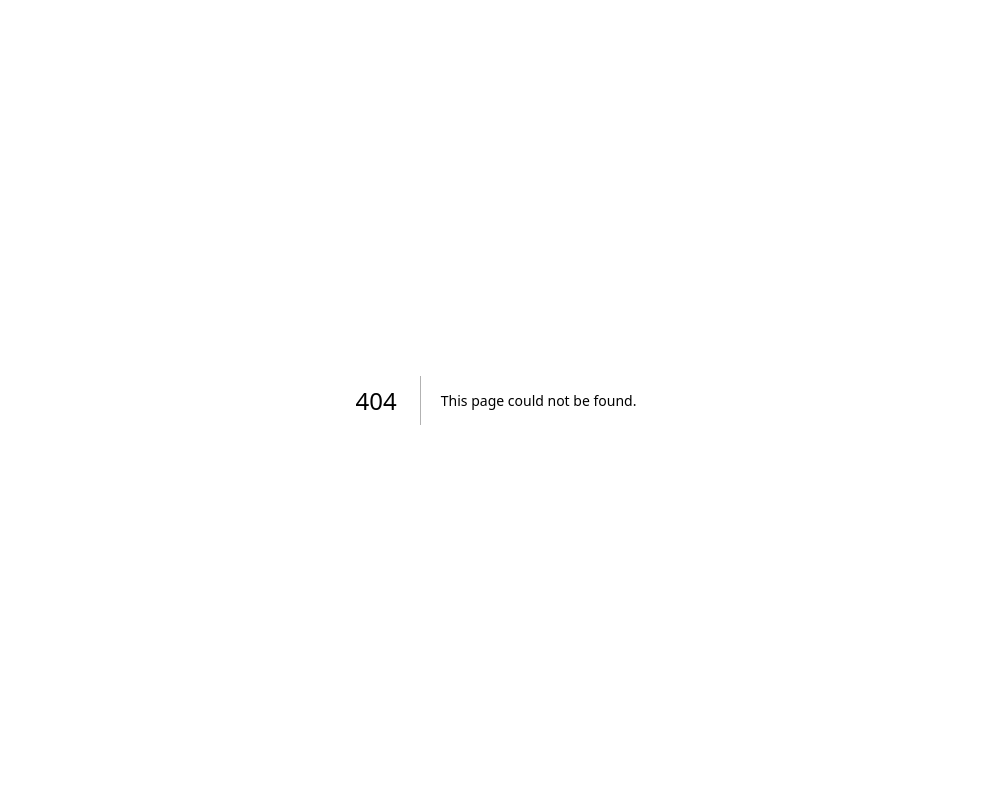
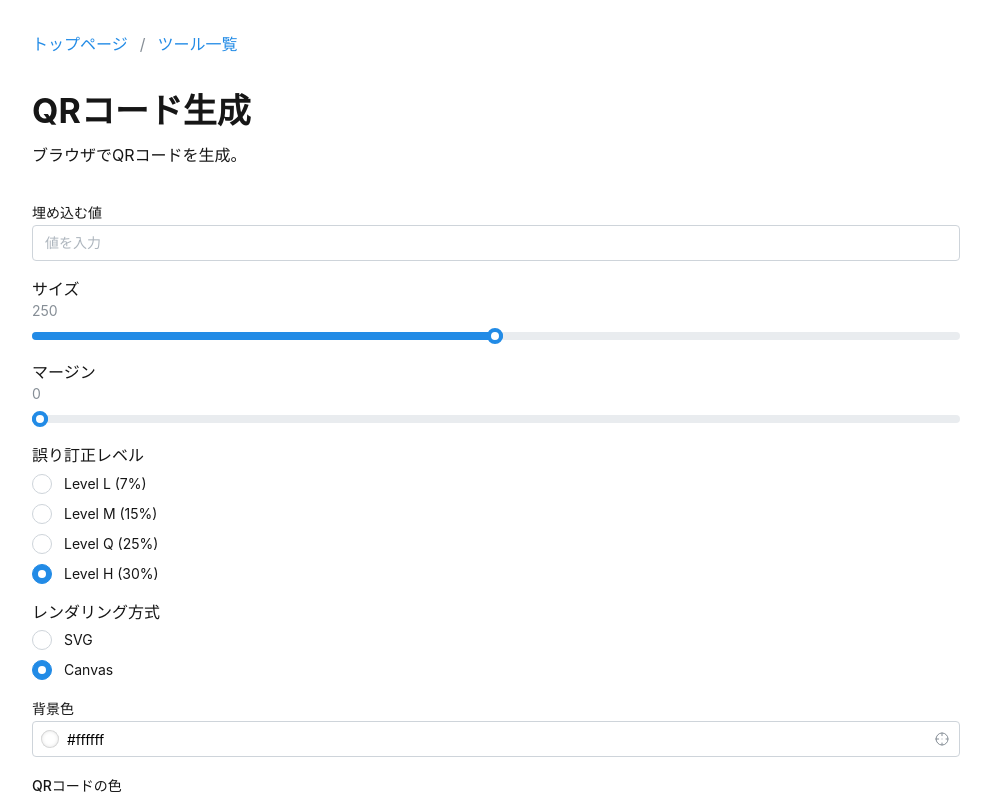
Before and after one commit to hiroxto/hiroxto.net, a Next.js app: page /tools/qr-code-gen in a window 1280 px wide. Before the commit this address had no page. Shown: the top 796 px of the page, without its empty margins (144-1135 px from the left). Built offline with nearby package versions, Linux system fonts and the light colour scheme.

Commit message:
feat: QRコード生成機能を移植

```diff
--- a/app/tools/page.tsx
+++ b/app/tools/page.tsx
@@ -14,6 +14,10 @@ const tools = [
     {
         href: '/tools/train-number-calc',
         title: '列車番号から列車種別を計算',
+    },
+    {
+        href: '/tools/qr-code-gen',
+        title: 'QRコード生成',
     },
 ] as const;
 
--- /dev/null
+++ b/app/tools/qr-code-gen/page.tsx
@@ -0,0 +1,26 @@
+import type { Metadata } from 'next';
+import { QrCodeGenPage } from '@/components/qr-code-gen/qr-code-gen-page';
+import { getRequestOrigin } from '@/lib/metadata/request-origin';
+
+const title = 'QRコード生成';
+const description = 'ブラウザでQRコードを生成。';
+
+export async function generateMetadata(): Promise<Metadata> {
+    const requestOrigin = await getRequestOrigin();
+    const pageUrl = new URL('/tools/qr-code-gen', requestOrigin);
+
+    return {
+        title,
+        description,
+        openGraph: {
+            title,
+            description,
+            url: pageUrl,
+            type: 'website',
+        },
+    };
+}
+
+export default function QrCodeGenToolPage() {
+    return <QrCodeGenPage />;
+}
--- /dev/null
+++ b/components/qr-code-gen/qr-code-gen-page.tsx
@@ -0,0 +1,122 @@
+'use client';
+
+import { ColorInput, Container, Group, Radio, Slider, Stack, Text, TextInput, Title } from '@mantine/core';
+import { QRCodeCanvas, QRCodeSVG } from 'qrcode.react';
+import { useState } from 'react';
+import { InternalLink } from '@/components/common/internal-link';
+
+type QrCodeErrorCorrectionLevel = 'L' | 'M' | 'Q' | 'H';
+type QrCodeRenderAs = 'svg' | 'canvas';
+
+export function QrCodeGenPage() {
+    const [value, setValue] = useState('');
+    const [size, setSize] = useState(250);
+    const [margin, setMargin] = useState(0);
+    const [level, setLevel] = useState<QrCodeErrorCorrectionLevel>('H');
+    const [renderAs, setRenderAs] = useState<QrCodeRenderAs>('canvas');
+    const [backGround, setBackGround] = useState('#ffffff');
+    const [foreGround, setForeGround] = useState('#000000');
+
+    const qrProps = {
+        value,
+        size,
+        marginSize: margin,
+        level,
+        bgColor: backGround,
+        fgColor: foreGround,
+    } as const;
+
+    return (
+        <div className="bg-white py-8 text-[#161616]">
+            <Container size="md">
+                <Stack gap="xl">
+                    <header>
+                        <Group gap="sm">
+                            <InternalLink href="/">トップページ</InternalLink>
+                            <Text c="dimmed">/</Text>
+                            <InternalLink href="/tools">ツール一覧</InternalLink>
+                        </Group>
+                    </header>
+
+                    <section>
+                        <Title order={1}>QRコード生成</Title>
+                        <Text mt="xs">ブラウザでQRコードを生成。</Text>
+                    </section>
+
+                    <section>
+                        <Stack gap="xl">
+                            <Stack gap="md">
+                                <TextInput
+                                    label="埋め込む値"
+                                    placeholder="値を入力"
+                                    value={value}
+                                    onChange={(event) => setValue(event.currentTarget.value)}
+                                />
+
+                                <div>
+                                    <Text fw={500}>サイズ</Text>
+                                    <Text size="sm" c="dimmed" mb={6}>
+                                        {size}
+                                    </Text>
+                                    <Slider min={1} max={500} value={size} onChange={setSize} />
+                                </div>
+
+                                <div>
+                                    <Text fw={500}>マージン</Text>
+                                    <Text size="sm" c="dimmed" mb={6}>
+                                        {margin}
+                                    </Text>
+                                    <Slider min={0} max={500} value={margin} onChange={setMargin} />
+                                </div>
+
+                                <div>
+                                    <Text fw={500} mb={6}>
+                                        誤り訂正レベル
+                                    </Text>
+                                    <Radio.Group
+                                        value={level}
+                                        onChange={(next) => setLevel(next as QrCodeErrorCorrectionLevel)}
+                                    >
+                                        <Stack gap="xs">
+                                            <Radio value="L" label="Level L (7%)" />
+                                            <Radio value="M" label="Level M (15%)" />
+                                            <Radio value="Q" label="Level Q (25%)" />
+                                            <Radio value="H" label="Level H (30%)" />
+                                        </Stack>
+                                    </Radio.Group>
+                                </div>
+
+                                <div>
+                                    <Text fw={500} mb={6}>
+                                        レンダリング方式
+                                    </Text>
+                                    <Radio.Group
+                                        value={renderAs}
+                                        onChange={(next) => setRenderAs(next as QrCodeRenderAs)}
+                                    >
+                                        <Stack gap="xs">
+                                            <Radio value="svg" label="SVG" />
+                                            <Radio value="canvas" label="Canvas" />
+                                        </Stack>
+                                    </Radio.Group>
+                                </div>
+
+                                <ColorInput label="背景色" format="hex" value={backGround} onChange={setBackGround} />
+                                <ColorInput
+                                    label="QRコードの色"
+                                    format="hex"
+                                    value={foreGround}
+                                    onChange={setForeGround}
+                                />
+                            </Stack>
+
+                            <Stack align="center" justify="center">
+                                {renderAs === 'svg' ? <QRCodeSVG {...qrProps} /> : <QRCodeCanvas {...qrProps} />}
+                            </Stack>
+                        </Stack>
+                    </section>
+                </Stack>
+            </Container>
+        </div>
+    );
+}
```
